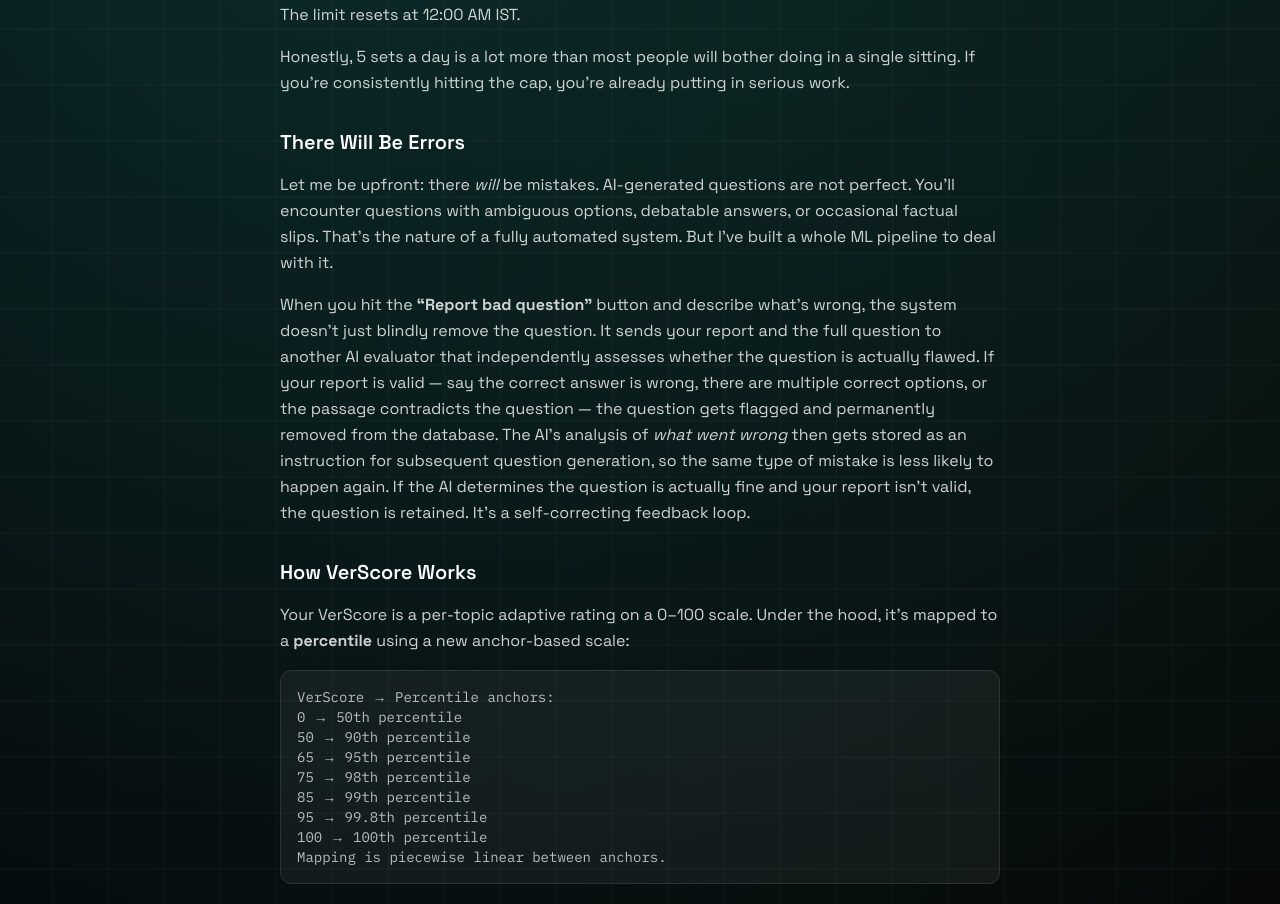
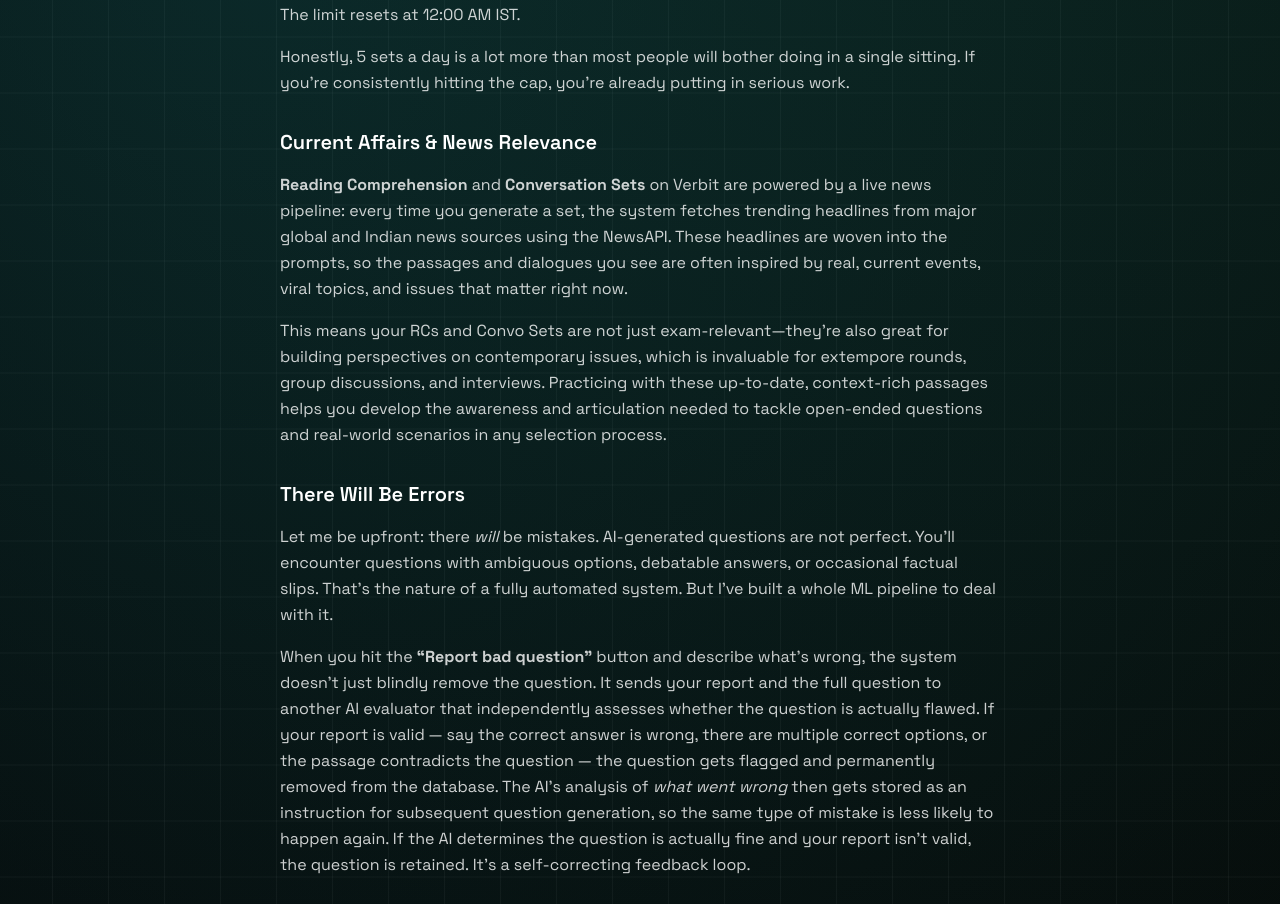
Before and after one commit to Synic-dx/Verbit, a Next.js app: page /about in a window 1280 px wide. Shown: the part 1046-1950 px from the top of the page. Built offline with nearby package versions, Linux system fonts and the light colour scheme; no server answers.

Commit message:
Add Current Affairs section to about page
Added a section about Current Affairs and News Relevance, explaining how reading comprehension and conversation sets are enhanced by a live news pipeline.

```diff
--- a/app/about/page.tsx
+++ b/app/about/page.tsx
@@ -124,6 +124,16 @@
               Honestly, {dailyLimit} sets a day is a lot more than most people will bother doing
               in a single sitting. If you&apos;re consistently hitting the cap, you&apos;re
               already putting in serious work.
+            </p>
+          </section>
+
+          <section className="space-y-4">
+            <h2 className="text-xl font-semibold text-white">Current Affairs & News Relevance</h2>
+            <p>
+              <strong>Reading Comprehension</strong> and <strong>Conversation Sets</strong> on Verbit are powered by a live news pipeline: every time you generate a set, the system fetches trending headlines from major global and Indian news sources using the NewsAPI. These headlines are woven into the prompts, so the passages and dialogues you see are often inspired by real, current events, viral topics, and issues that matter right now.
+            </p>
+            <p>
+              This means your RCs and Convo Sets are not just exam-relevant—they're also great for building perspectives on contemporary issues, which is invaluable for extempore rounds, group discussions, and interviews. Practicing with these up-to-date, context-rich passages helps you develop the awareness and articulation needed to tackle open-ended questions and real-world scenarios in any selection process.
             </p>
           </section>
 
```
